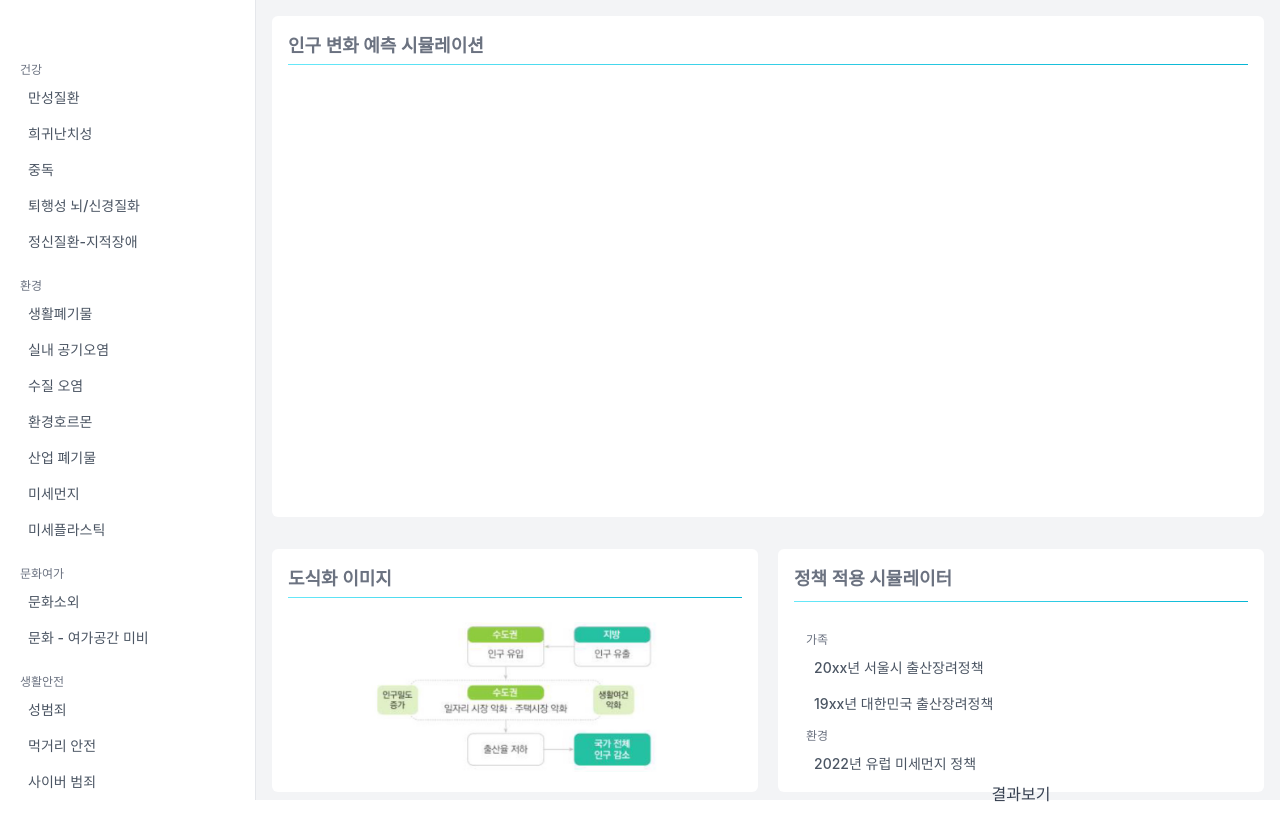
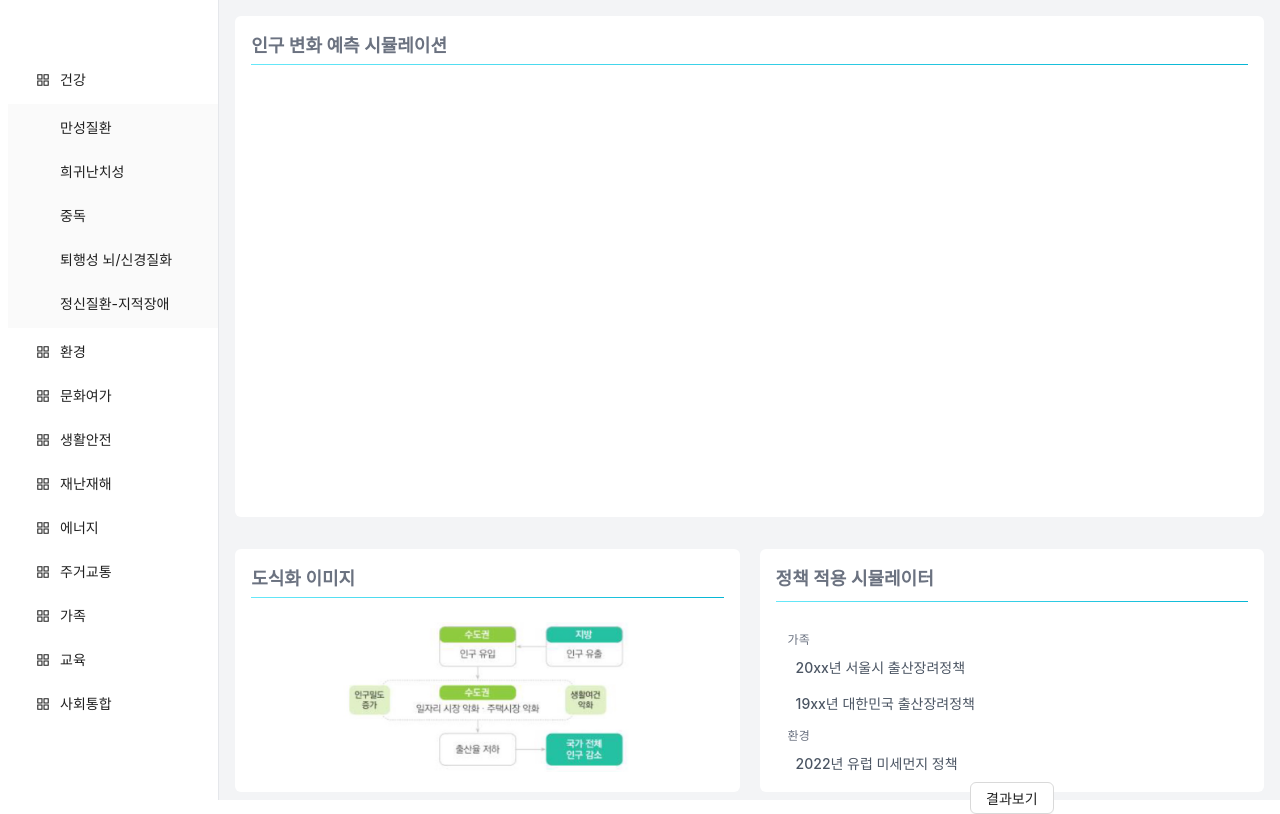
Before and after one commit to sean-ineeji/proj-rnd-population, a React (Create React App) app in the folder population-simulator/: page / in a window 1280 px wide. Built offline with nearby package versions, Linux system fonts and the light colour scheme.

Commit message:
antd sidebar

```diff
--- a/population-simulator/src/components/PolicyCheck/PolicyCheck.tsx
+++ b/population-simulator/src/components/PolicyCheck/PolicyCheck.tsx
@@ -1,4 +1,5 @@
 import React from 'react';
+import { Button } from 'antd';
 
 const policy_library = {
   가족: ['20xx년 서울시 출산장려정책', '19xx년 대한민국 출산장려정책'],
@@ -24,7 +25,7 @@ const PolicyCheck = () => {
         </div>
       ))}
       <div style={{ textAlign: 'center' }}>
-        <button>결과보기</button>
+        <Button type="default">결과보기</Button>
       </div>
     </div>
   );
--- a/population-simulator/src/components/Sidebar/Sidebar.tsx
+++ b/population-simulator/src/components/Sidebar/Sidebar.tsx
@@ -1,76 +1,133 @@
-import React from 'react';
+import React, { useState } from 'react';
 // eslint-disable-next-line
 import tw from 'tailwind-styled-components';
+import { AppstoreOutlined } from '@ant-design/icons';
+import type { MenuProps } from 'antd';
+import { Menu } from 'antd';
 
-const Sidebar = () => {
-  const issues = {
-    건강: [
-      '만성질환',
-      '희귀난치성',
-      '중독',
-      '퇴행성 뇌/신경질화',
-      '정신질환-지적장애',
-    ],
-    환경: [
-      '생활폐기물',
-      '실내 공기오염',
-      '수질 오염',
-      '환경호르몬',
-      '산업 폐기물',
-      '미세먼지',
-      '미세플라스틱',
-    ],
-    문화여가: ['문화소외', '문화 - 여가공간 미비'],
-    생활안전: [
-      '성범죄',
-      '먹거리 안전',
-      '사이버 범죄',
-      '가정 안전사고',
-      '화이트칼라 범죄',
-      '사생활 침해',
-      '가상증표(통화) 부작용',
-    ],
-    재난재해: [
-      '기상재해',
-      '화학사고',
-      '감염병',
-      '방사능 오염',
-      '지진',
-      '소방안전',
-    ],
-    에너지: ['전력수급', '에너지 빈곤'],
-    주거교통: ['불량/노후 주택', '교통 혼잡', '교통안전'],
-    가족: ['노인 소외 - 자살', '가정폭력', '저출산'],
-    교육: ['교육격차', '학교폭력'],
-    사회통합: ['의료격차', '정보격차', '취약계층 생활불편', '노동의 차별'],
+type MenuItem = Required<MenuProps>['items'][number];
+
+function getItem(
+  label: React.ReactNode,
+  key: React.Key,
+  icon?: React.ReactNode,
+  children?: MenuItem[],
+  type?: 'group',
+): MenuItem {
+  return {
+    key,
+    icon,
+    children,
+    label,
+    type,
+  } as MenuItem;
+}
+
+const items: MenuItem[] = [
+  getItem('건강', 'sub1', <AppstoreOutlined />, [
+    getItem('만성질환', '1'),
+    getItem('희귀난치성', '2'),
+    getItem('중독', '3'),
+    getItem('퇴행성 뇌/신경질화', '4'),
+    getItem('정신질환-지적장애', '5'),
+  ]),
+  getItem('환경', 'sub2', <AppstoreOutlined />, [
+    getItem('생활폐기물', '6'),
+    getItem('실내 공기오염', '7'),
+    getItem('수질 오염', '8'),
+    getItem('환경호르몬', '9'),
+    getItem('산업 폐기물', '10'),
+    getItem('미세먼지', '11'),
+    getItem('미세플라스틱', '12'),
+  ]),
+  getItem('문화여가', 'sub3', <AppstoreOutlined />, [
+    getItem('문화소외', '13'),
+    getItem('문화 - 여가공간 미비', '14'),
+  ]),
+  getItem('생활안전', 'sub4', <AppstoreOutlined />, [
+    getItem('성범죄', '15'),
+    getItem('먹거리 안전', '16'),
+    getItem('사이버 범죄', '17'),
+    getItem('가정 안전사고', '18'),
+    getItem('화이트칼라 범죄', '19'),
+    getItem('사생활 침해', '20'),
+    getItem('가상증표(통화) 부작용', '21'),
+  ]),
+  getItem('재난재해', 'sub5', <AppstoreOutlined />, [
+    getItem('기상재해', '22'),
+    getItem('화학사고', '23'),
+    getItem('감염병', '24'),
+    getItem('방사능 오염', '25'),
+    getItem('지진', '26'),
+    getItem('소방안전', '27'),
+  ]),
+  getItem('에너지', 'sub6', <AppstoreOutlined />, [
+    getItem('전력수급', '28'),
+    getItem('에너지 빈곤', '29'),
+  ]),
+  getItem('주거교통', 'sub7', <AppstoreOutlined />, [
+    getItem('불량/노후 주택', '30'),
+    getItem('교통 혼잡', '31'),
+    getItem('교통안전', '32'),
+  ]),
+  getItem('가족', 'sub8', <AppstoreOutlined />, [
+    getItem('노인 소외 - 자살', '33'),
+    getItem('가정폭력', '34'),
+    getItem('저출산', '35'),
+  ]),
+  getItem('교육', 'sub9', <AppstoreOutlined />, [
+    getItem('교육격차', '36'),
+    getItem('학교폭력', '37'),
+  ]),
+  getItem('사회통합', 'sub10', <AppstoreOutlined />, [
+    getItem('의료격차', '38'),
+    getItem('정보격차', '39'),
+    getItem('취약계층 생활불편', '40'),
+    getItem('노동의 차별', '4`'),
+  ]),
+];
+
+const rootSubmenuKeys = [
+  'sub1',
+  'sub2',
+  'sub3',
+  'sub4',
+  'sub5',
+  'sub6',
+  'sub7',
+  'sub8',
+  'sub9',
+  'sub10',
+];
+
+const Sidebar: React.FC = () => {
+  const [openKeys, setOpenKeys] = useState(['sub1']);
+
+  const onOpenChange: MenuProps['onOpenChange'] = (keys) => {
+    const latestOpenKey = keys.find((key) => openKeys.indexOf(key) === -1);
+    if (latestOpenKey && rootSubmenuKeys.indexOf(latestOpenKey!) === -1) {
+      setOpenKeys(keys);
+    } else {
+      setOpenKeys(latestOpenKey ? [latestOpenKey] : []);
+    }
   };
 
   return (
-    <div>
     <aside className="flex flex-col w-64 h-screen px-5 py-8 overflow-y-auto bg-white border-r rtl:border-r-0 rtl:border-l dark:bg-gray-900 dark:border-gray-700">
       <div className="flex flex-col justify-between flex-1 mt-6">
         <nav className="-mx-3 space-y-6 ">
           <div className="space-y-3 ">
-              {Object.entries(issues).map(([category, subIssues]) => (
-                <div key={category}>
-                  <label className="px-3 text-xs text-gray-500 uppercase dark:text-gray-400">
-                    {category}
-                  </label>
-                  {subIssues.map((subIssue) => (
-                    <button
-                      className="w-full flex items-center px-3 py-2 text-gray-600 transition-colors duration-300 transform rounded-lg dark:text-gray-200 hover:bg-gray-100 dark:hover:bg-gray-800 dark:hover:text-gray-200 hover:text-gray-700"
-                      key={subIssue}
-                    >
-                      <p className="mx-2 text-sm font-medium">{subIssue}</p>
-                    </button>
-                  ))}
-                </div>
-              ))}
+            <Menu
+              mode="inline"
+              openKeys={openKeys}
+              onOpenChange={onOpenChange}
+              style={{ width: 256, height: '100%' }}
+              items={items}
+            />
           </div>
         </nav>
       </div>
     </aside>
-    </div>
   );
 };
 
```
Lines whose indentation alone changed are shown as unchanged.
